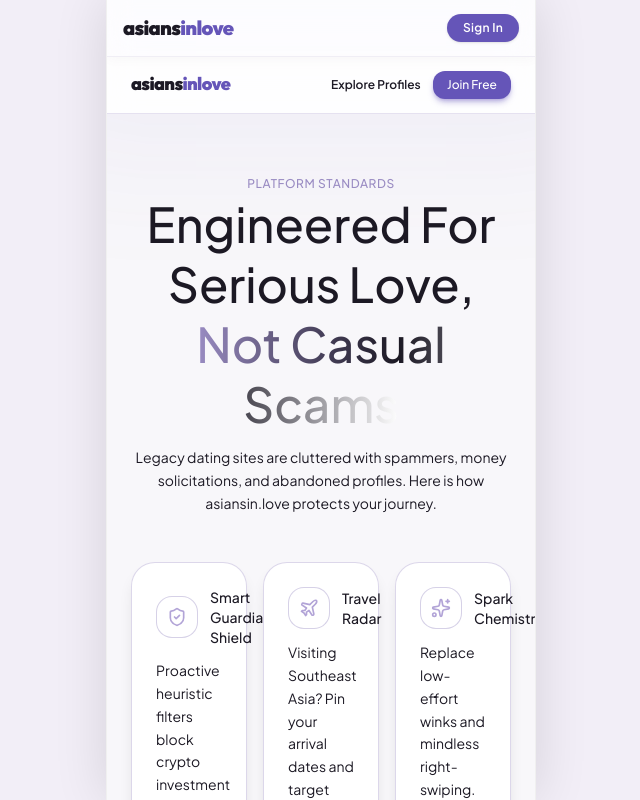
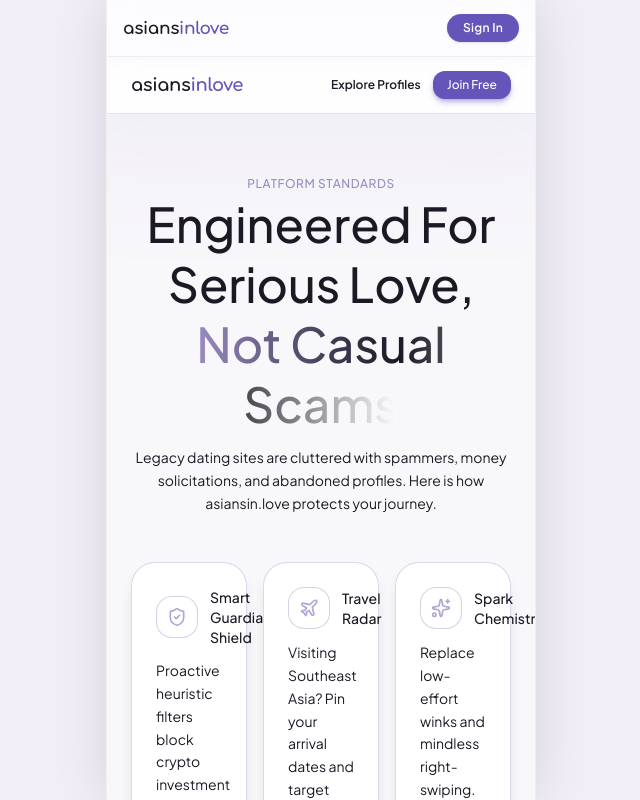
Before and after one commit to sandschristopher-png/asiansin-love, a Next.js app: page /features in a window 1280 px wide. Shown: the whole page, without its empty margins (319-959 px from the left). Built offline with nearby package versions, Linux system fonts and the light colour scheme; no server answers.

Commit message:
Evict seed/placeholder profiles from discover feed, hard sign-out redirects, Comfortaa logo

```diff
--- a/app/api/discover/route.ts
+++ b/app/api/discover/route.ts
@@ -108,6 +108,25 @@ export async function GET() {
       .filter((row: any) => {
         if (user && row.id === user.id) return false;
         if (blockedUserIds.has(row.id)) return false;
+
+        // Evict seed/test profiles by name
+        const lowerName = String(row.username || row.display_name || row.full_name || row.name || '').toLowerCase().trim();
+        if (lowerName === 'bobby') return false;
+
+        // Require at least one real (non-placeholder) photo
+        const isPlaceholder = (u: any) =>
+          !u ||
+          typeof u !== 'string' ||
+          u.trim() === '' ||
+          u.includes('placeholder') ||
+          u.includes('default') ||
+          u.endsWith('.svg');
+
+        const photoPool: any[] = Array.isArray(row.photos) ? row.photos.filter(Boolean) : [];
+        const hasRealAvatar = !isPlaceholder(row.avatar_url);
+        const hasRealGalleryPhoto = photoPool.some((p: any) => !isPlaceholder(p));
+        if (!hasRealAvatar && !hasRealGalleryPhoto) return false;
+
         return Boolean(row.username || row.display_name || row.full_name || row.name || row.avatar_url);
       })
       .map((row: any) => {
--- a/app/features/page.tsx
+++ b/app/features/page.tsx
@@ -60,7 +60,7 @@ export default function FeaturesPage() {
       {/* Header */}
       <header className="sticky top-0 z-40 border-b border-[#9A8CC3]/25 bg-[#FFFFFF]/90 px-4 sm:px-6 py-3.5 backdrop-blur-md flex items-center justify-between">
         <Link href="/" className="hover:opacity-90 transition">
-          <Logo className="h-6 w-6" textSize="text-base sm:text-lg" />
+          <Logo textSize="text-base sm:text-lg" />
         </Link>
         <div className="flex items-center gap-3">
           <Link
--- a/app/settings/page.tsx
+++ b/app/settings/page.tsx
@@ -133,8 +133,7 @@ export default function SettingsPage() {
     } catch (err) {
       console.error('Sign out error:', err);
     } finally {
-      router.push('/login');
-      router.refresh();
+      window.location.href = '/';
     }
   };
 
--- a/components/AccountBottomSheet.tsx
+++ b/components/AccountBottomSheet.tsx
@@ -97,8 +97,7 @@ export function AccountBottomSheet({ isOpen, onClose }: AccountBottomSheetProps)
   const handleSignOut = async () => {
     await supabase.auth.signOut();
     closeWithAnimation();
-    router.push('/login');
-    router.refresh();
+    window.location.href = '/';
   };
 
   if (!isOpen && !mounted) return null;
--- a/components/BrandLogo.tsx
+++ b/components/BrandLogo.tsx
@@ -1,33 +1,45 @@
+'use client';
+
 import React from 'react';
 import Link from 'next/link';
 
 interface BrandLogoProps {
+  className?: string;
   href?: string;
   size?: 'sm' | 'md' | 'lg';
-  className?: string;
+  textSize?: string;
 }
 
-export function BrandLogo({ href, size = 'md', className = '' }: BrandLogoProps) {
-  const sizeClasses = {
-    sm: 'text-[19px] sm:text-[20px]',
-    md: 'text-[22px] sm:text-[24px]',
-    lg: 'text-[26px] sm:text-[30px]',
-  }[size];
+const SIZE_CLASS: Record<'sm' | 'md' | 'lg', string> = {
+  sm: 'text-[15px]',
+  md: 'text-[17px]',
+  lg: 'text-[20px]',
+};
 
-  const content = (
+export function BrandLogo({ className = '', href = '/discover', size = 'md', textSize = '' }: BrandLogoProps) {
+  const wordmark = (
     <span
-      className={`inline-flex items-baseline select-none lowercase whitespace-nowrap leading-none tracking-[-0.035em] text-[#4C3B75] ${sizeClasses} ${className}`}
-      style={{ fontFamily: 'var(--font-logo)', fontWeight: 600 }}
-    ><span className="text-[20px] leading-none font-black tracking-[-0.035em] lowercase select-none inline-flex items-baseline" style={{ fontFamily: 'var(--font-brand)', fontWeight: 900 }}><span className="text-[#1C1924]">asians</span><span className="text-[#6555B8]">inlove</span></span></span>
+      className={[
+        textSize || SIZE_CLASS[size],
+        'leading-none font-bold lowercase select-none inline-flex items-baseline',
+        className,
+      ].filter(Boolean).join(' ')}
+      style={{ fontFamily: 'var(--font-logo), sans-serif', fontWeight: 700, letterSpacing: '-0.02em' }}
+    >
+      <span className="text-[#1C1924]">asians</span>
+      <span className="text-[#6555B8]">inlove</span>
+    </span>
   );
 
   if (href) {
     return (
-      <Link href={href} className="inline-flex items-center shrink-0 active:opacity-75 transition-opacity py-1">
-        {content}
+      <Link href={href} className="inline-flex items-center focus:outline-none">
+        {wordmark}
       </Link>
     );
   }
 
-  return content;
+  return wordmark;
 }
+
+export default BrandLogo;
--- a/components/Logo.tsx
+++ b/components/Logo.tsx
@@ -1,34 +1,4 @@
 'use client';
 
-import React from 'react';
-import Link from 'next/link';
-
-interface LogoProps {
-  textSize?: string;
-  className?: string;
-  href?: string;
-}
-
-export function Logo({ className = '', href = '/discover', textSize = '' }: LogoProps) {
-  const wordmark = (
-    <span
-      className={[(textSize || 'text-[20px] leading-none font-black tracking-[-0.035em] lowercase select-none inline-flex items-baseline'), 'leading-none font-black tracking-[-0.035em] lowercase select-none inline-flex items-baseline ', className].filter(Boolean).join(' ')}
-      style={{ fontFamily: 'var(--font-brand)', fontWeight: 900 }}
-    >
-      <span className="text-[#1C1924]">asians</span>
-      <span className="text-[#6555B8]">inlove</span>
-    </span>
-  );
-
-  if (href) {
-    return (
-      <Link href={href} className="inline-flex items-center focus:outline-none">
-        {wordmark}
-      </Link>
-    );
-  }
-
-  return wordmark;
-}
-
-export default Logo;
+// Logo is an alias of the canonical BrandLogo wordmark.
+export { BrandLogo as Logo, default } from './BrandLogo';
--- a/components/Navbar.tsx
+++ b/components/Navbar.tsx
@@ -150,8 +150,7 @@ export function Navbar() {
     setUser(null);
     setProfile(null);
     setHasUnread(false);
-    router.push('/login');
-    router.refresh();
+    window.location.href = '/';
   };
 
   const displayName = profile?.username || 'Member';
--- a/components/UserMenu.tsx
+++ b/components/UserMenu.tsx
@@ -30,8 +30,7 @@ export function UserMenu({ displayName, avatarUrl, userId }: UserMenuProps) {
 
   const handleSignOut = async () => {
     await supabase.auth.signOut()
-    router.push('/')
-    router.refresh()
+    window.location.href = '/'
   }
 
   return (
```
